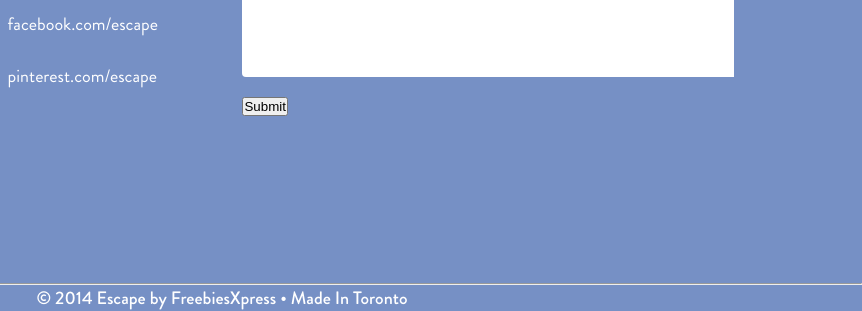
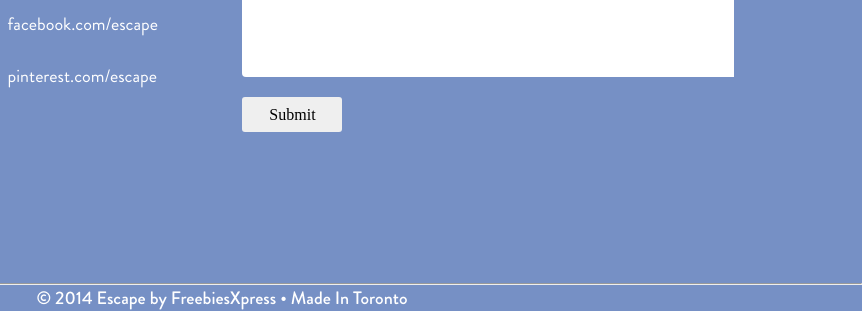
Before and after one commit to tahminasinthia-ts/escape, a plain HTML site: page index.html in a window 1280 px wide. Shown: the part 4182-4493 px from the top of the page, 418-1280 px from the left. Drawn offline with Linux system fonts and the light colour scheme.

Commit message:
Update style.css

```diff
--- a/css/style.css
+++ b/css/style.css
@@ -546,6 +546,19 @@ tr{
 .email:focus, .message:focus{
 	outline: 0;
 }
+.submit{
+	font-family: BrandonGrotesque-Medium;
+	font-weight: 500;
+	font-size: 16px;
+	width: 100px;
+	height: 35px;
+	border: none;
+	border-radius: 3px;
+}
+.submit:hover{
+	color:white;
+	background-color:#4868AA;
+}
 
 .f-text p{
 	font-family: 'Brandonmed';
```
